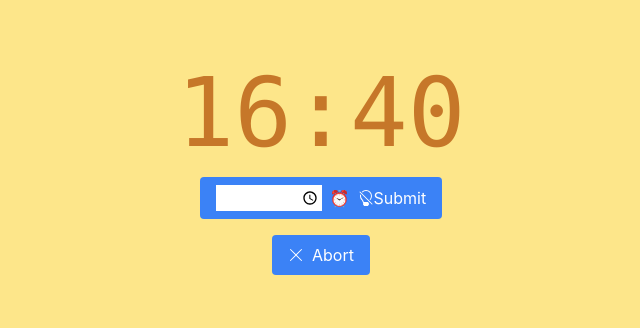
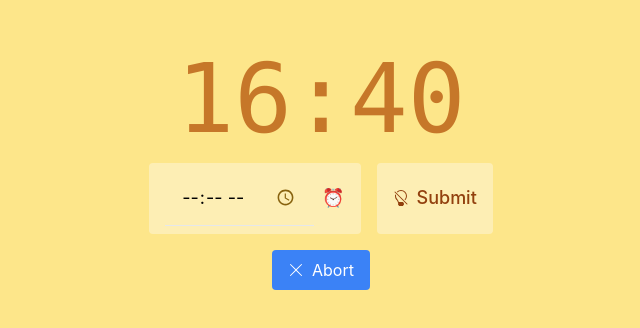
Before and after one commit to cosicles/offie, a React (Vite) app: page / in a window 1280 px wide. Shown: the part 262-590 px from the top of the page, without its empty margins (319-959 px from the left). Built offline with nearby package versions, Linux system fonts and the light colour scheme.

Commit message:
Add styling

```diff
--- a/src/components/ClockDisplay.tsx
+++ b/src/components/ClockDisplay.tsx
@@ -23,7 +23,7 @@ const DigitalClock = () => {
 
     // Render the time
     return (
-        <div className="font-mono text-8xl text-amber-700 opacity-75">
+        <div className="select-none font-mono text-8xl text-amber-700 opacity-75">
             <span>{timeString}</span>
         </div>
     );
--- a/src/components/ShutdownTimePicker.tsx
+++ b/src/components/ShutdownTimePicker.tsx
@@ -40,9 +40,9 @@ const ShutdownTimePicker = () => {
         }
 
         //TODO handle negative delay
-
         setShutdownTimeout(delayInSeconds);
 
+        console.log("delay in seconds is " + delayInSeconds);
         console.log("shutdown time is " + shutdownTimeout);
     };
 
@@ -51,15 +51,21 @@ const ShutdownTimePicker = () => {
     };
 
     return (
-        <div className="flex items-center space-x-2 rounded bg-blue-500 px-4 py-2 text-white">
-            <input
-                type="time"
-                onChange={handleTimeChange}
-                pattern="[0-9]{2}:[0-9]{2}"
-            />
-            <SliderButton isDelayMode={isDelayMode} onToggle={setIsDelayMode} />
+        <div className="flex flex-row space-x-4">
+            <div className="flex items-center space-x-2 rounded bg-amber-100 bg-opacity-70 px-4 py-2 text-lg hover:shadow-md hover:shadow-amber-300">
+                <input
+                    className="form-input border-b bg-transparent px-4 py-3 transition duration-200 ease-in-out focus:border-b-amber-700 focus:outline-none"
+                    type="time"
+                    onChange={handleTimeChange}
+                    pattern="[0-9]{2}:[0-9]{2}"
+                />
+                <SliderButton
+                    isDelayMode={isDelayMode}
+                    onToggle={setIsDelayMode}
+                />
+            </div>
             <button
-                className="flex flex-row items-center"
+                className="flex items-center space-x-2 rounded bg-amber-100 bg-opacity-70 px-4 py-2 text-lg font-medium text-amber-800 hover:shadow-md hover:shadow-amber-300"
                 id="submit-btn"
                 onClick={handleSubmit}
             >
@@ -71,7 +77,7 @@ const ShutdownTimePicker = () => {
                     viewBox="0 0 16 16"
                 >
                     <path
-                        fill-rule="evenodd"
+                        fillRule="evenodd"
                         d="M2.23 4.35A6 6 0 0 0 2 6c0 1.691.7 3.22 1.826 4.31.203.196.359.4.453.619l.762 1.769A.5.5 0 0 0 5.5 13a.5.5 0 0 0 0 1 .5.5 0 0 0 0 1l.224.447a1 1 0 0 0 .894.553h2.764a1 1 0 0 0 .894-.553L10.5 15a.5.5 0 0 0 0-1 .5.5 0 0 0 0-1 .5.5 0 0 0 .288-.091L9.878 12H5.83l-.632-1.467a3 3 0 0 0-.676-.941 4.98 4.98 0 0 1-1.455-4.405zm1.588-2.653.708.707a5 5 0 0 1 7.07 7.07l.707.707a6 6 0 0 0-8.484-8.484zm-2.172-.051a.5.5 0 0 1 .708 0l12 12a.5.5 0 0 1-.708.708l-12-12a.5.5 0 0 1 0-.708"
                     />
                 </svg>
--- a/src/index.css
+++ b/src/index.css
@@ -9,3 +9,7 @@ body {
   max-width: 38rem;
   padding: 2rem;
 }
+
+input[type="time"]::-webkit-calendar-picker-indicator {
+  filter: invert(33%) sepia(100%) saturate(600%) hue-rotate(11deg) brightness(92%) contrast(88%);
+}
```
